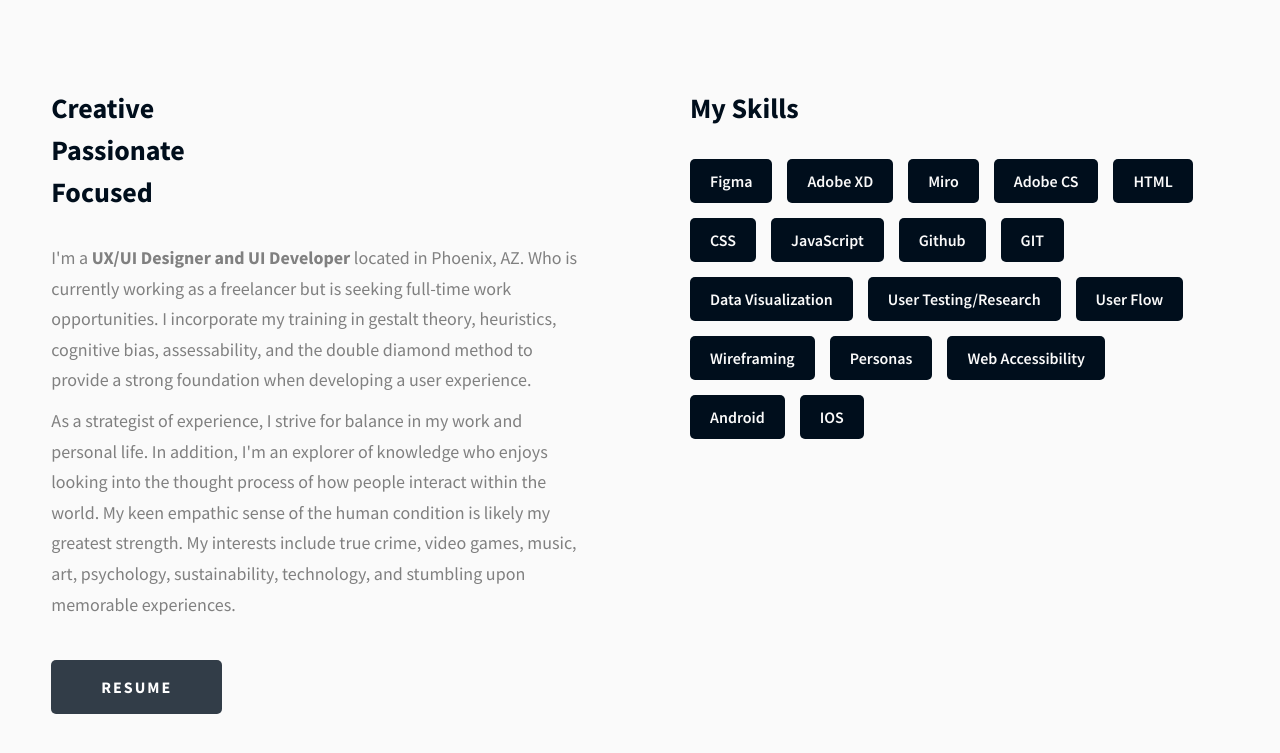
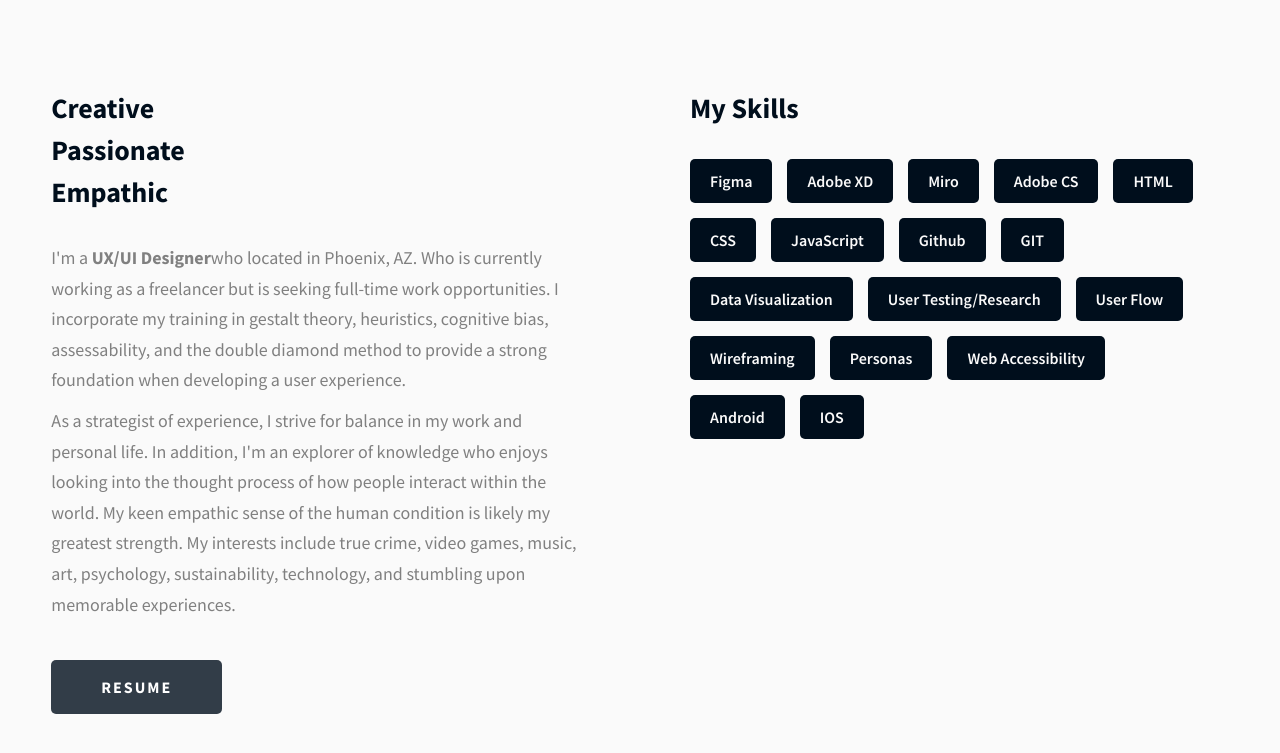
Before and after one commit to hcarterdesign/hcarterWebsite, a website: page index.html in a window 1280 px wide. Shown: the part 1114-1867 px from the top of the page. Drawn offline with Linux system fonts and the light colour scheme.

Commit message:
Update index.html

```diff
--- a/index.html
+++ b/index.html
@@ -164,11 +164,11 @@
           <div class="about__content-main">
             <h3 class="about__content-title">Creative<br>
               Passionate<br>
-              Focused<br></h3>
+              Empathic<br></h3>
             <div class="about__content-details">
               <p class="about__content-details-para">
                 I'm a
-                <strong>UX/UI Designer and UI Developer</strong>
+                <strong>UX/UI Designer</strong>who
                  located in Phoenix, AZ. Who is currently working as a freelancer
                  but is seeking full-time work opportunities.
                  I incorporate my training in gestalt theory, heuristics, cognitive bias,
```
